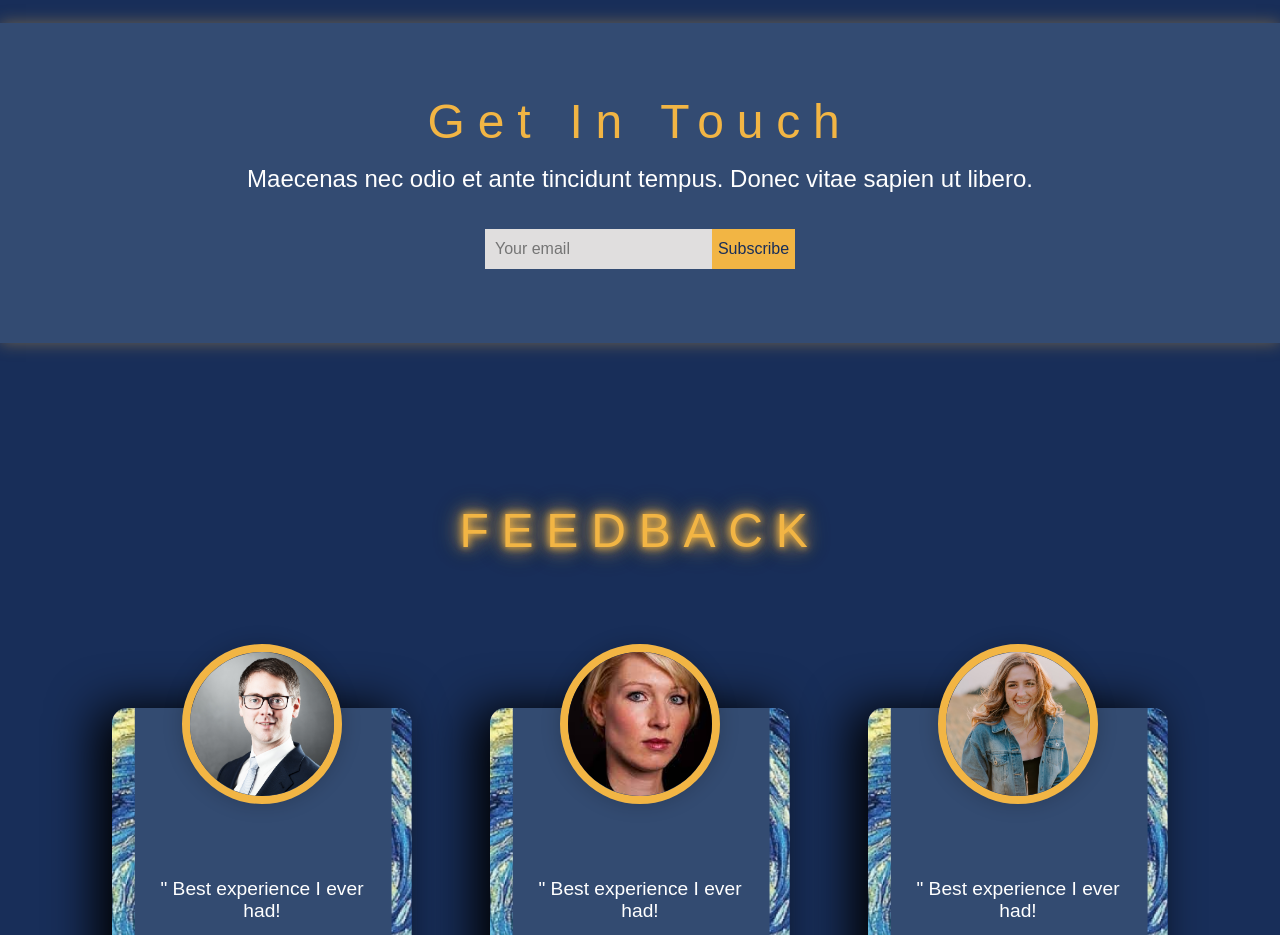
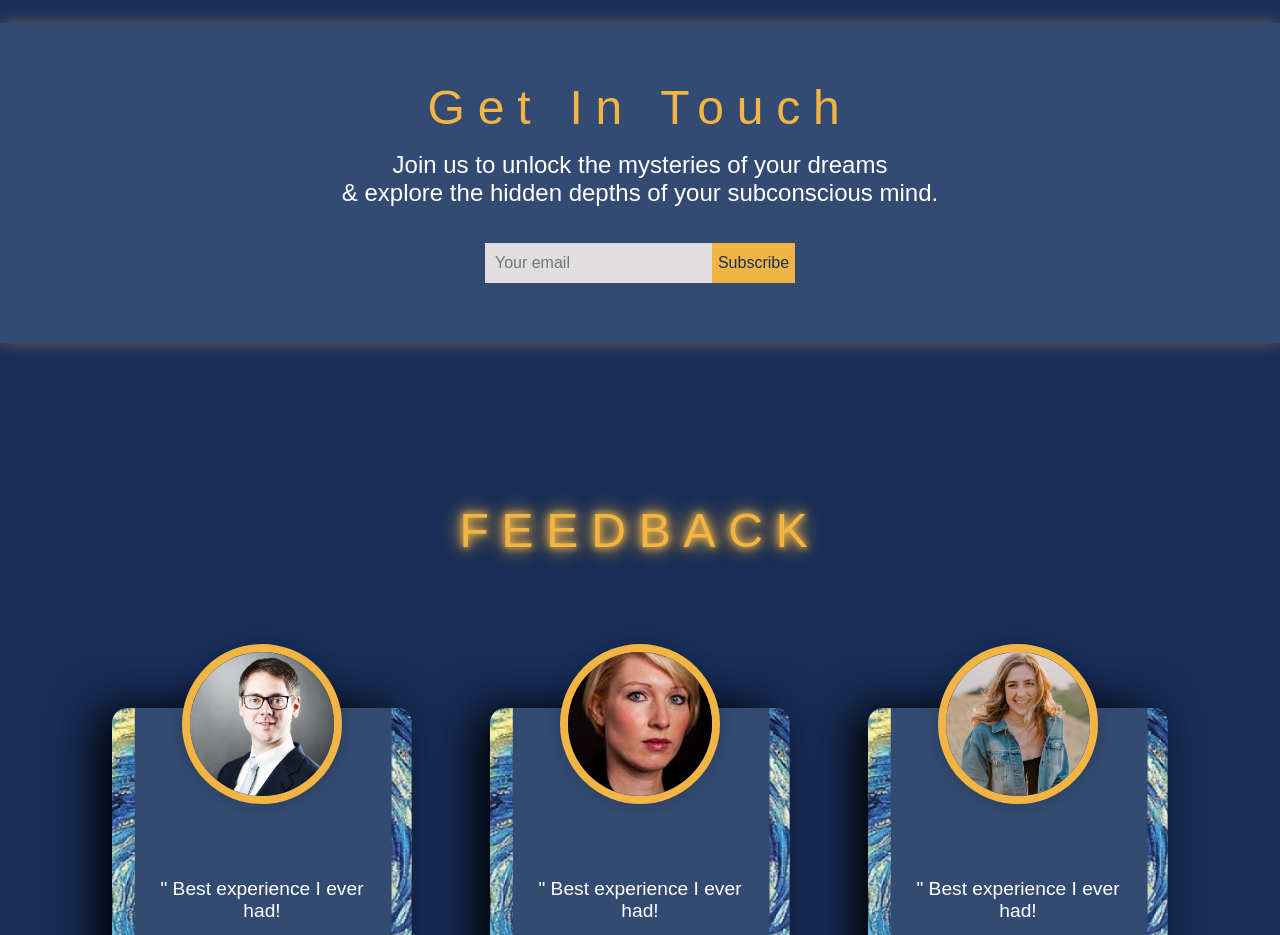
Before and after one commit to sana-al-rayess/OneirAi, a React (Create React App) app in the folder oneirai-frontend/: page / in a window 1280 px wide. Shown: the part 3880-4815 px from the top of the page. Built offline with nearby package versions, Linux system fonts and the light colour scheme; a web font is replaced by a local one.

Commit message:
frontend: edited subscription

```diff
--- a/oneirai-frontend/src/components/Subscribe/index.jsx
+++ b/oneirai-frontend/src/components/Subscribe/index.jsx
@@ -6,7 +6,7 @@ const Subscribe = () => {
         <div className="subscribe-container">
           <p className="subscribe-title">Get In Touch</p>
           <p className="subscribe-slogan">
-            Maecenas nec odio et ante tincidunt tempus. Donec vitae sapien ut libero.
+          Join us to unlock the mysteries of your dreams<br /> & explore the hidden depths of your subconscious mind.
           </p>
           <form className='form-subs'>
             <input className='input-subs' type="email" id="email" placeholder="Your email" />
```
